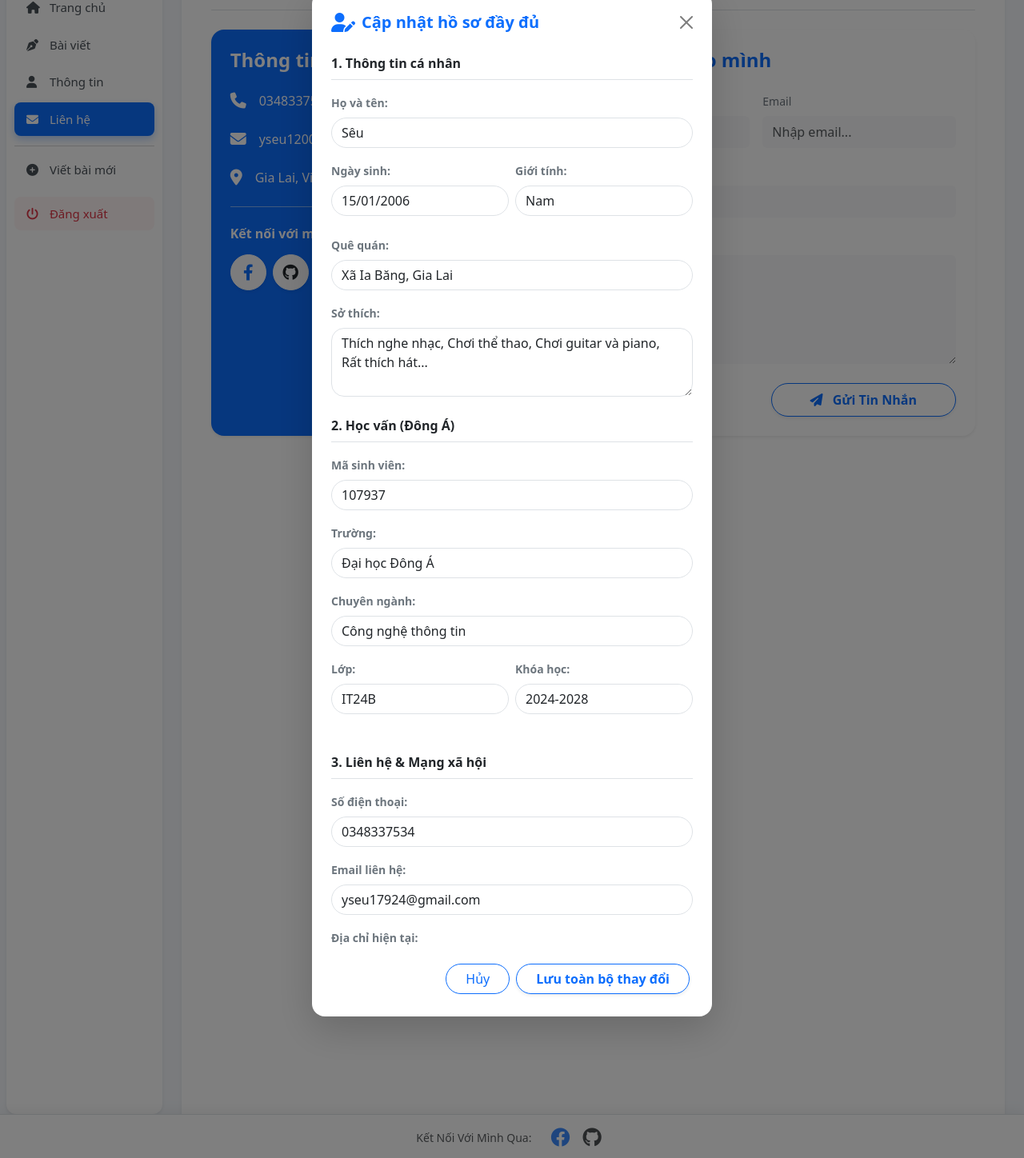
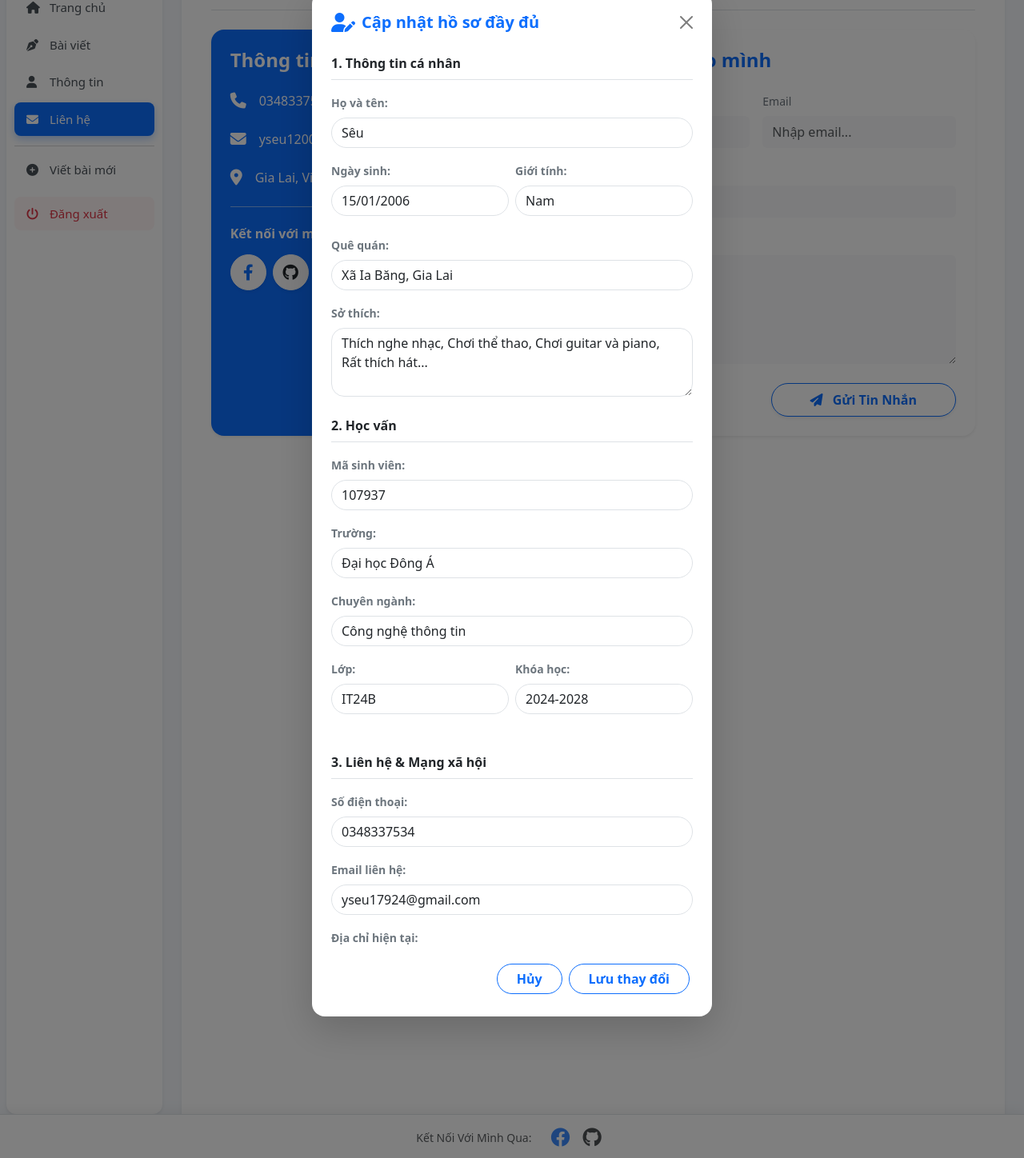
Before and after one commit to Seu-Sky/SeuSpace, a Django app: page /contact/ in a window 1280 px wide, after a click on "Sửa nhanh". Shown: the part 188-1636 px from the top of the page at 80% size. Run offline with Django 5.2, Linux system fonts and the light colour scheme; the visitor is signed in with stand-in values (Sample User, id 1); data comes from the database, SQL or seed files in the repository; some libraries are stand-ins or nearby versions.

Commit message:
update mới

```diff
--- a/home/templates/page/contact.html
+++ b/home/templates/page/contact.html
@@ -68,7 +68,7 @@
                             {{ profile_form.hobbies }}
                         </div>
 
-                        <p class="fw-bold text-dark border-bottom pb-2 mt-4 mb-3">2. Học vấn (Đông Á)</p>
+                        <p class="fw-bold text-dark border-bottom pb-2 mt-4 mb-3">2. Học vấn</p>
                         <div class="mb-3">
                             <label class="form-label small fw-bold text-secondary">Mã sinh viên:</label>
                             {{ profile_form.student_id }}
@@ -116,8 +116,8 @@
                     </div>
 
                     <div class="modal-footer border-0 px-4 pb-4">
-                        <button type="button" class="btn btn-outline-primary  rounded-pill px-4" data-bs-dismiss="modal">Hủy</button>
-                        <button type="submit" class="btn btn-outline-primary rounded-pill px-4 fw-bold shadow-sm">Lưu toàn bộ thay đổi</button>
+                        <button type="button" class="btn btn-outline-primary  rounded-pill px-4 fw-bold" data-bs-dismiss="modal">Hủy</button>
+                        <button type="submit" class="btn btn-outline-primary rounded-pill px-4 fw-bold">Lưu thay đổi</button>
                     </div>
                 </form>
             </div>
--- a/home/templates/page/info.html
+++ b/home/templates/page/info.html
@@ -144,7 +144,7 @@
                             {{ project_form.as_p }}
                         </div>
                         <div class="modal-footer border-0 px-4 pb-4">
-                            <button type="button" class="btnbtn-outline-primary rounded-pill px-4" data-bs-dismiss="modal">Hủy</button>
+                            <button type="button" class="btn btn-outline-primary rounded-pill px-4" data-bs-dismiss="modal">Hủy</button>
                             <button type="submit" class="btn btn-outline-primary rounded-pill px-4 fw-bold">Lưu dự án</button>
                         </div>
                     </form>
@@ -232,8 +232,8 @@
                     </div>
                 </div>
                 <div class="modal-footer border-0 px-4 pb-4 gap-2">
-                    <button type="button" class="btn btn-light rounded-pill px-4 fw-bold" data-bs-dismiss="modal">Hủy</button>
-                    <button type="submit" class="btn btn-primary rounded-pill flex-grow-1 fw-bold py-2 shadow-sm">Lưu toàn bộ thay đổi</button>
+                    <button type="button" class="btn btn-outline-primary rounded-pill px-4 fw-bold" data-bs-dismiss="modal">Hủy</button>
+                    <button type="submit" class="btn btn-outline-primary rounded-pill px-4 fw-bold">Lưu thay đổi</button>
                 </div>
             </form>
         </div>
```
Also changed, not shown: blog/templates/blog/detail.html (+3 -5 lines).
